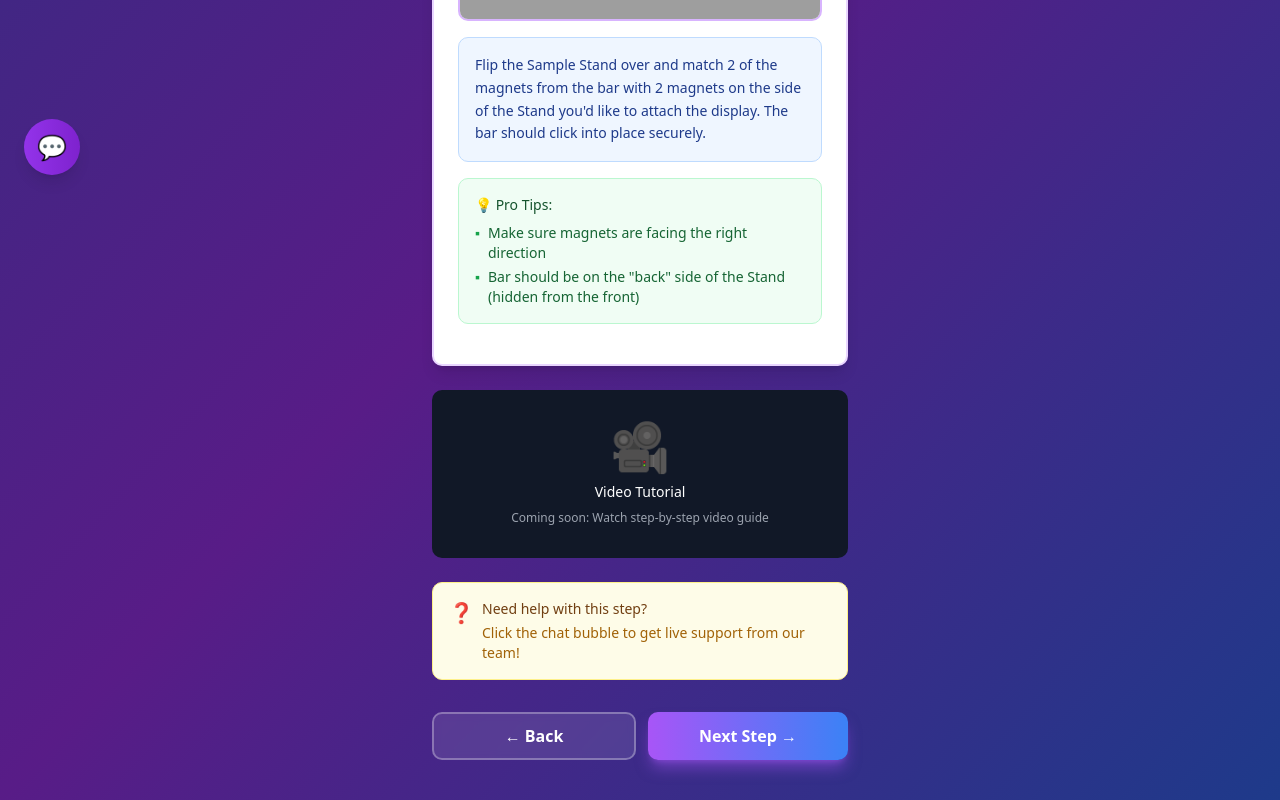
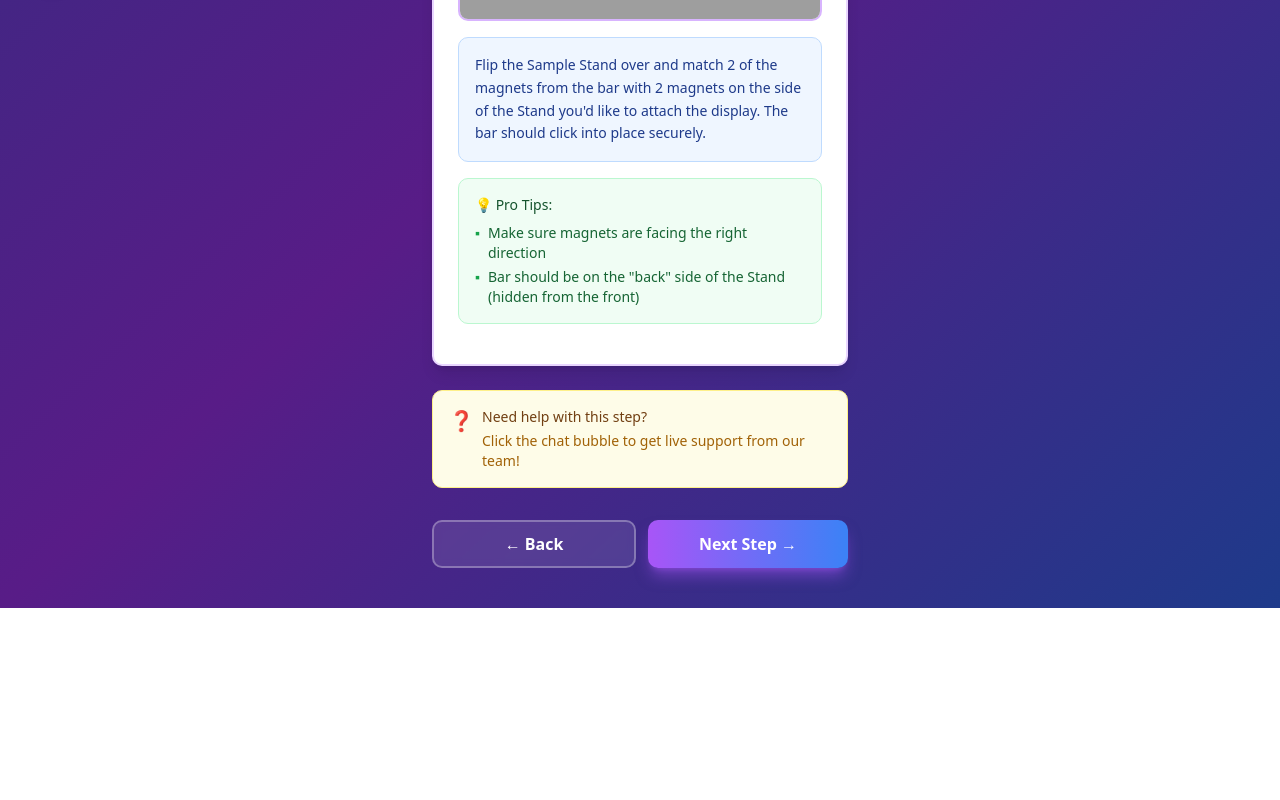
Before and after one commit to VitaDreamz/QRDisplay, a Next.js app: page /setup/1/assemble/1 in a window 1280 px wide. Shown: the part 601-1401 px from the top of the page. After the commit the page ends 1209 px from the top, so only its background shows below. Built offline with nearby package versions, Linux system fonts and the light colour scheme; grey boxes are pictures that could not be loaded.

Commit message:
Move chat bubble to 2/3 down screen and remove video tutorial section from assembly

```diff
--- a/app/setup/[displayId]/assemble/[option]/page.tsx
+++ b/app/setup/[displayId]/assemble/[option]/page.tsx
@@ -228,15 +228,6 @@ export default function AssemblePage({ params }: { params: Promise<{ displayId:
         )}
       </div>
 
-      {/* Video Placeholder */}
-      <div className="bg-gray-900 rounded-lg p-8 mb-6 text-center">
-        <div className="text-5xl mb-3">🎥</div>
-        <div className="text-white text-sm mb-2">Video Tutorial</div>
-        <div className="text-gray-400 text-xs">
-          Coming soon: Watch step-by-step video guide
-        </div>
-      </div>
-
       {/* Help Section */}
       <div className="bg-yellow-50 border border-yellow-200 rounded-lg p-4">
         <div className="flex gap-2">
--- a/components/wizard/SupportBubble.tsx
+++ b/components/wizard/SupportBubble.tsx
@@ -6,7 +6,7 @@ export function SupportBubble() {
   const [showMenu, setShowMenu] = useState(false);
 
   return (
-    <div className="fixed bottom-6 left-6 z-50">
+    <div className="fixed left-6 top-[66%] z-50">
       {/* Support menu */}
       {showMenu && (
         <div className="absolute bottom-full left-0 mb-3 bg-white rounded-lg shadow-xl border border-gray-200 w-64 overflow-hidden">
```
